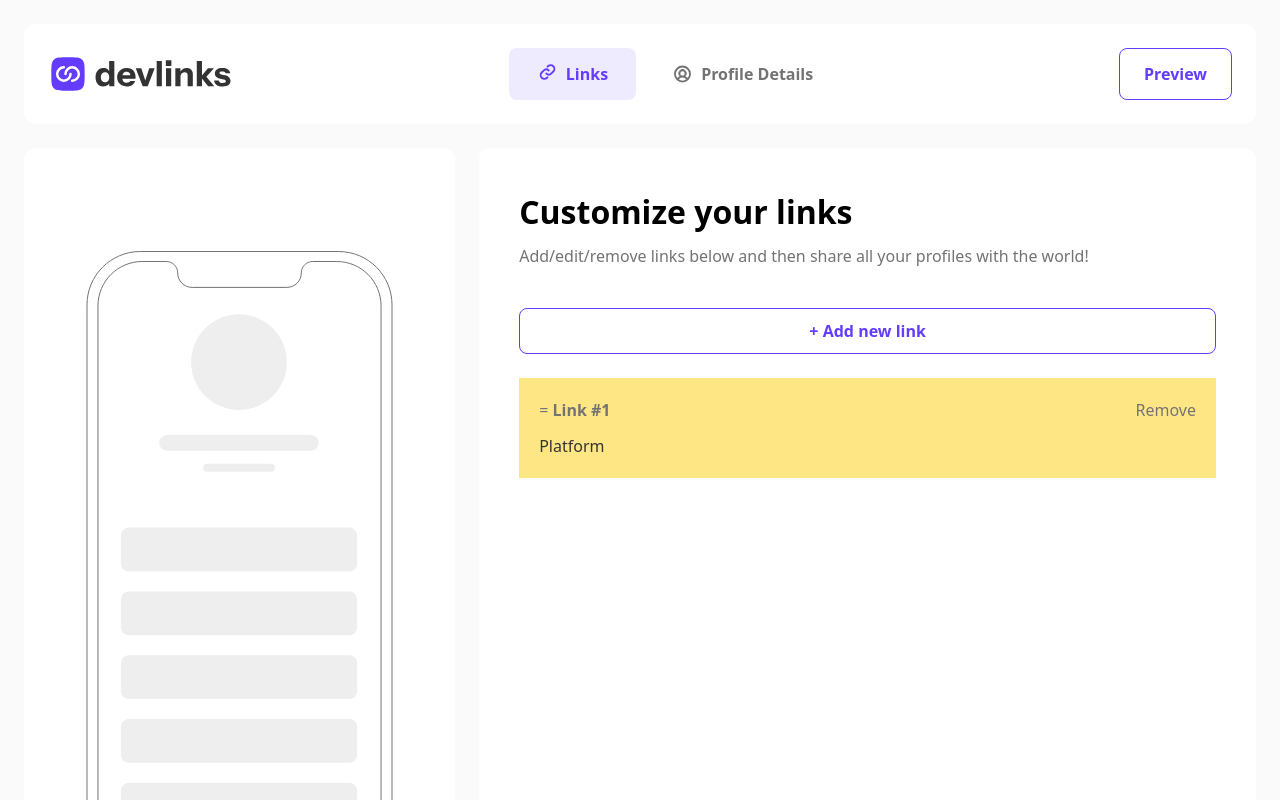
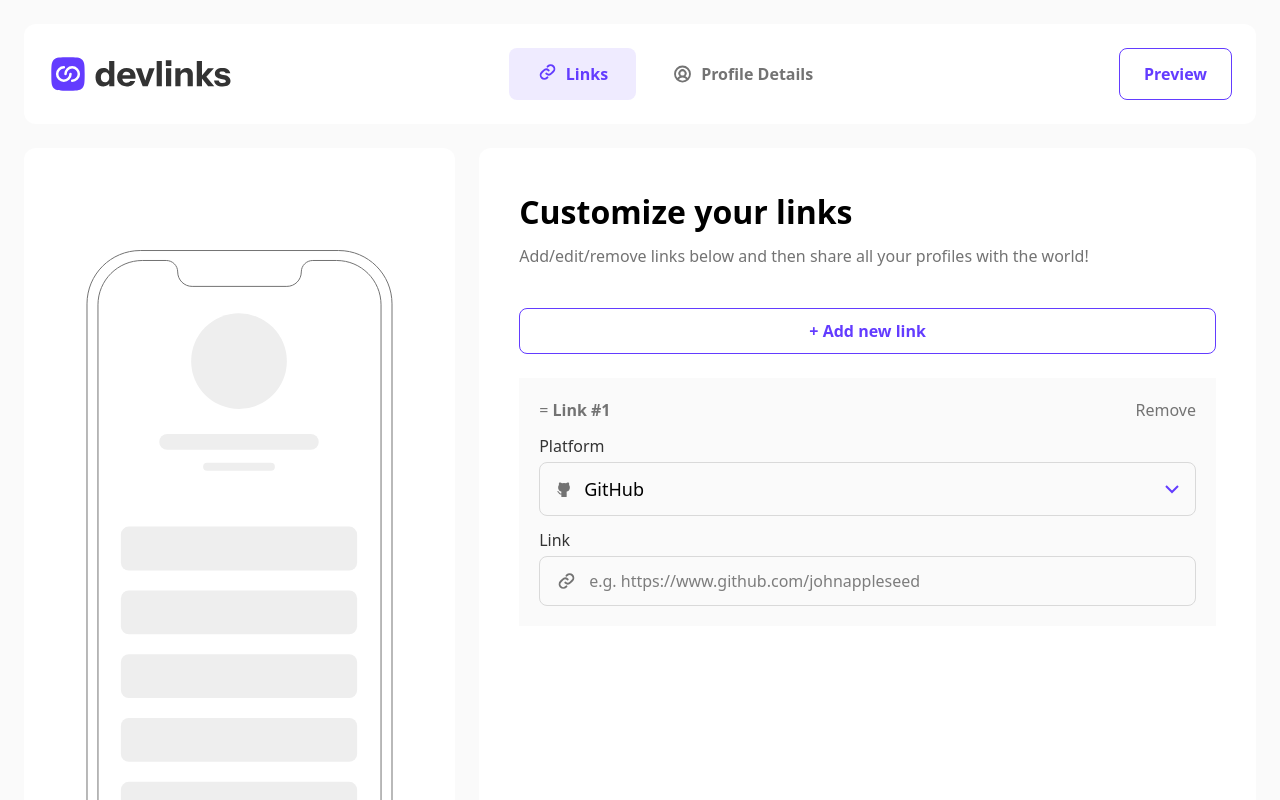
Before and after one commit to tsu-frontend/links-sharing-app, a website: page pages/links.html in a window 1280 px wide. Both pictures are taken after a click on the button "+ Add new link". Shown: the top 800 px of the page. Drawn offline with Linux system fonts and the light colour scheme.

Commit message:
Add form inputs adding and removing functional

```diff
--- a/pages/links.html
+++ b/pages/links.html
@@ -4,6 +4,7 @@
     <meta charset="UTF-8" />
     <meta name="viewport" content="width=device-width, initial-scale=1.0" />
     <link rel="stylesheet" href="../styles/links.css" />
+    <script src="../scripts/links.js" defer></script>
     <title>Document</title>
   </head>
   <body class="bg-[#FAFAFA] max-w-screen min-h-screen p-6">
@@ -54,7 +55,7 @@
     </header>
     <main class="grid grid-cols-[35%_auto] grid-rows-1 gap-6 box-border mt-6">
       <div
-        class="bg-[#fff] grid justify-center items-center pt-[101px] pb-[101px] pr-[126px] pl-[126px] rounded-[12px]"
+        class="bg-[#fff] grid justify-center items-start pt-[101px] pb-[101px] pr-[126px] pl-[126px] rounded-[12px]"
       >
         <svg
           xmlns="http://www.w3.org/2000/svg"
@@ -88,13 +89,14 @@
           Add/edit/remove links below and then share all your profiles with the world!
         </p>
         <button
-          class="flex justify-center w-full border border-[#633CFF] p-2.5 text-[#633CFF] font-[600] rounded-lg mt-10 mb-6 cursor-pointer hover:bg-[#EFEBFF]"
+          class="addNewLink flex justify-center w-full border border-[#633CFF] p-2.5 text-[#633CFF] font-[600] rounded-lg mt-10 mb-6 cursor-pointer hover:bg-[#EFEBFF]"
         >
           + Add new link
         </button>
-        <form class="flex flex-col h-full">
+        <form class="flex flex-col h-full relative">
+          <div class="min-h-[485px]">
             <div
-            class="empty-form flex flex-col items-center w-full bg-[#FAFAFA] pt-[62px] pb-[62px] mb-10 hidden"
+              class="empty-form flex flex-col items-center w-full bg-[#FAFAFA] pt-[62px] pb-[52px]"
             >
               <svg
                 xmlns="http://www.w3.org/2000/svg"
@@ -185,20 +187,9 @@
                 can reorder and edit them. We’re here to help you share your profiles with everyone!
               </p>
             </div>
-          <div
-            class="form-imputs flex flex-col w-full max-h-[469px] overflow-auto bg-amber-200 p-5"
-          >
-            <div class="inputs-info flex justify-between mb-3">
-              <p class="text-[#737373]">
-                = <span class="font-bold">Link #<span class="number">1</span></span>
-              </p>
-              <button class="capitalize text-[#737373]">remove</button>
+            <div class="imputGroup flex flex-col gap-6 mb-8"></div>
           </div>
-            <div class="inputs">
-              <label class="block capitalize text-[#333]" for="platform">platform</label>
-            </div>
-          </div>
-          <div class="border-t border-[#D9D9D9] mt-auto flex justify-end">
+          <div class="border-t border-[#D9D9D9] mt-auto flex justify-end w-full -bottom-2 z-10">
             <button
               type="submit"
               class="bg-[#633CFF] pt-3 pb-3 pl-7 pr-7 w-fit ml-auto mt-6 rounded-lg text-[#FFF] cursor-pointer hover:bg-[#BEADFF]"
--- a/scripts/links.js
+++ b/scripts/links.js
@@ -0,0 +1,118 @@
+let addNewLinkElement = document.querySelector(".addNewLink");
+let emtyFormElement = document.querySelector(".empty-form");
+let imputGroup = document.querySelector(".imputGroup");
+
+let formImputs = `<div class="form-imputs flex flex-col w-full bg-[#FAFAFA] p-5 relative">
+    <div class="inputs-info flex justify-between mb-3">
+      <p class="text-[#737373]">
+        = <span class="font-bold">Link #<span class="number">1</span></span>
+      </p>
+      <button type="button"  class="removeBtn capitalize text-[#737373]">remove</button>
+    </div>
+    <div class="inputs">
+      <div>
+        <label class="block capitalize mb-1 text-[#333]" for="platform">platform</label>
+        <div type="button" class="dropDown relative">
+          <div class="socialIcones flex gap-3 rounded-lg w-full border border-[#D9D9D9] pt-3 pb-3 pl-4 pr-4">
+            <img src="../assets/images/icon-github.svg" alt="icone" />
+            <p class="font-[400px] text-lg">GitHub</p>
+            <button class="dromDownBtn ml-auto cursor-pointer">
+              <svg xmlns="http://www.w3.org/2000/svg" width="14" height="9" fill="none" viewBox="0 0 14 9">
+                <path stroke="#633CFF" stroke-width="2" d="m1 1 6 6 6-6" />
+              </svg>
+            </button>
+          </div>
+
+          <!-- Dropdown content (hidden by default) -->
+          <div class="dropDownContent absolute w-full min-h-[200px] bg-[#fff] z-[9999]  rounded-lg bottom-[-260px] hidden p-4 pt-0 pb-0 border border-[#D9D9D9]">
+            <div class="flex gap-3 border-b border-[#D9D9D9] pb-3 pt-3">
+              <img src="../assets/images/icon-github.svg" alt="icone" />
+              <p>GitHub</p>
+            </div>
+            <div class="flex gap-3 border-b border-[#D9D9D9] pb-3 pt-3">
+              <img src="../assets/images/icon-youtube.svg" alt="icone" />
+              <p>YouTube</p>
+            </div>
+            <div class="flex gap-3 border-b border-[#D9D9D9] pb-3 pt-3">
+              <img src="../assets/images/icon-linkedin.svg" alt="icone" />
+              <p>LinkedIn</p>
+            </div>
+            <div class="flex gap-3 border-b border-[#D9D9D9] pb-3 pt-3">
+              <img src="../assets/images/icon-facebook.svg" alt="icone" />
+              <p>Facebook</p>
+            </div>
+            <div class="flex gap-3 pb-3 pt-3">
+              <img src="../assets/images/icon-frontend-mentor.svg" alt="icone" />
+              <p>Frontend</p>
+            </div>
+          </div>
+        </div>
+      </div>
+
+      <div>
+        <label class="block capitalize mb-1 text-[#333] mt-3" for="link">Link</label>
+        <div class="flex w-full pt-3 pb-3 pl-4 pr-4 gap-3 border border-[#D9D9D9] rounded-lg">
+          <img src="../assets/images/icon-links-header.svg" alt="" />
+          <input class="w-full" type="text" placeholder="e.g. https://www.github.com/johnappleseed" id="link" />
+        </div>
+      </div>
+    </div>
+  </div>`;
+
+addNewLinkElement.addEventListener("click", () => {
+  addNewLinkHandler();
+
+  registerDropDownEventListeners();
+  registerRemoveButtonEventListeners();
+});
+
+function addNewLinkHandler() {
+  emtyFormElement.classList.add("hidden");
+  let nodeDiv = document.createElement("div");
+  nodeDiv.classList.add("empty-cont");
+  nodeDiv.innerHTML = formImputs;
+  imputGroup.appendChild(nodeDiv);
+}
+
+function registerDropDownEventListeners() {
+  let dropDpwnBtns = document.querySelectorAll(".dromDownBtn");
+  let dropDownContent = document.querySelectorAll(".dropDownContent");
+
+  dropDpwnBtns.forEach((item, index) => {
+    if (!item.hasAttribute("ivent-registered")) {
+      item.addEventListener("click", (e) => {
+        e.preventDefault();
+
+        const dropdown = dropDownContent[index];
+
+        dropdown.classList.toggle("hidden");
+      });
+
+      item.setAttribute("ivent-registered", "true");
+    }
+  });
+}
+
+function registerRemoveButtonEventListeners() {
+  let removeBtns = document.querySelectorAll(".removeBtn");
+
+  removeBtns.forEach((btn) => {
+    if (!btn.hasAttribute("ivent-registered-remove")) {
+      btn.addEventListener("click", (e) => {
+        e.preventDefault();
+
+        let parentDiv = btn.closest(".empty-cont");
+        if (parentDiv) {
+          parentDiv.remove();
+        }
+
+        let parentDivs = document.querySelector(".form-imputs");
+        if (!parentDivs) {
+          emtyFormElement.classList.remove("hidden");
+        }
+      });
+
+      btn.setAttribute("ivent-registered-remove", "true");
+    }
+  });
+}
```
Also changed, not shown: styles/links.css. Lines whose indentation alone changed are shown as unchanged.
